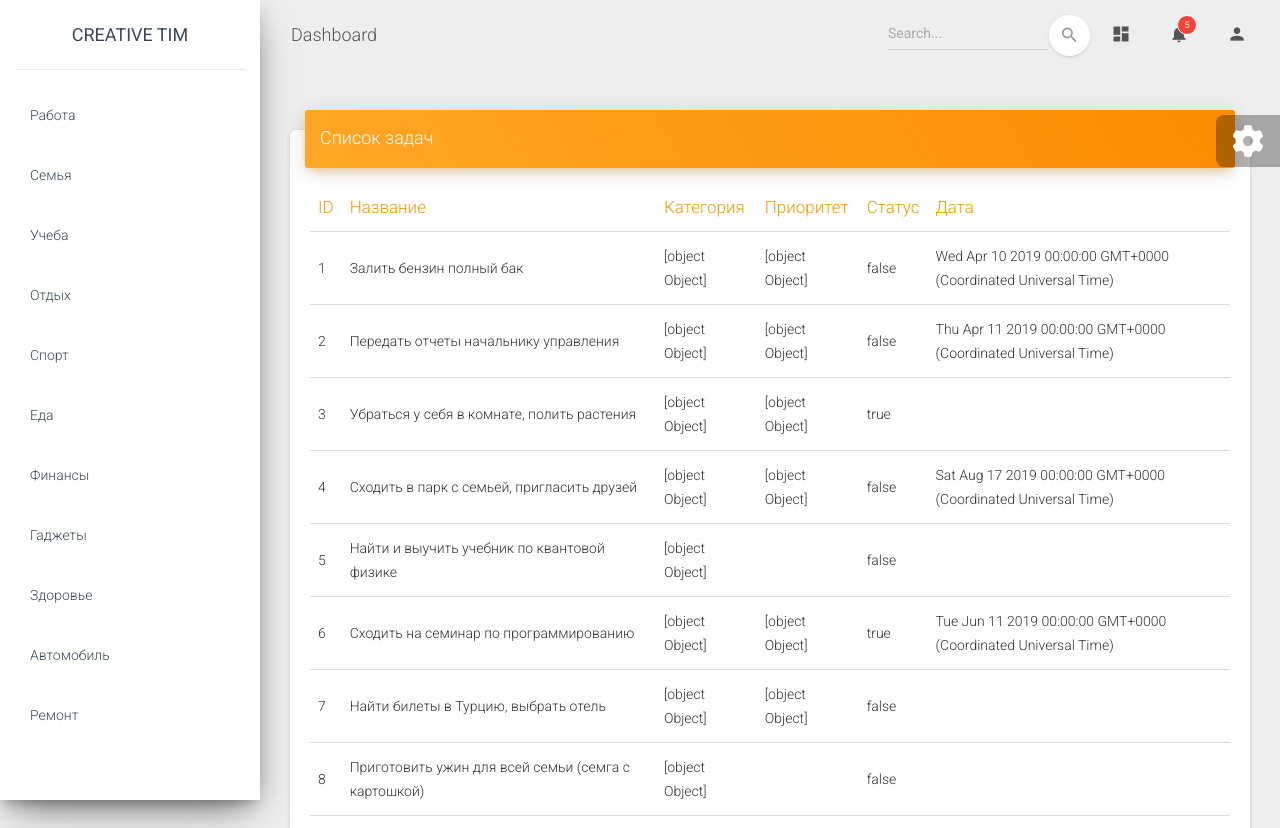
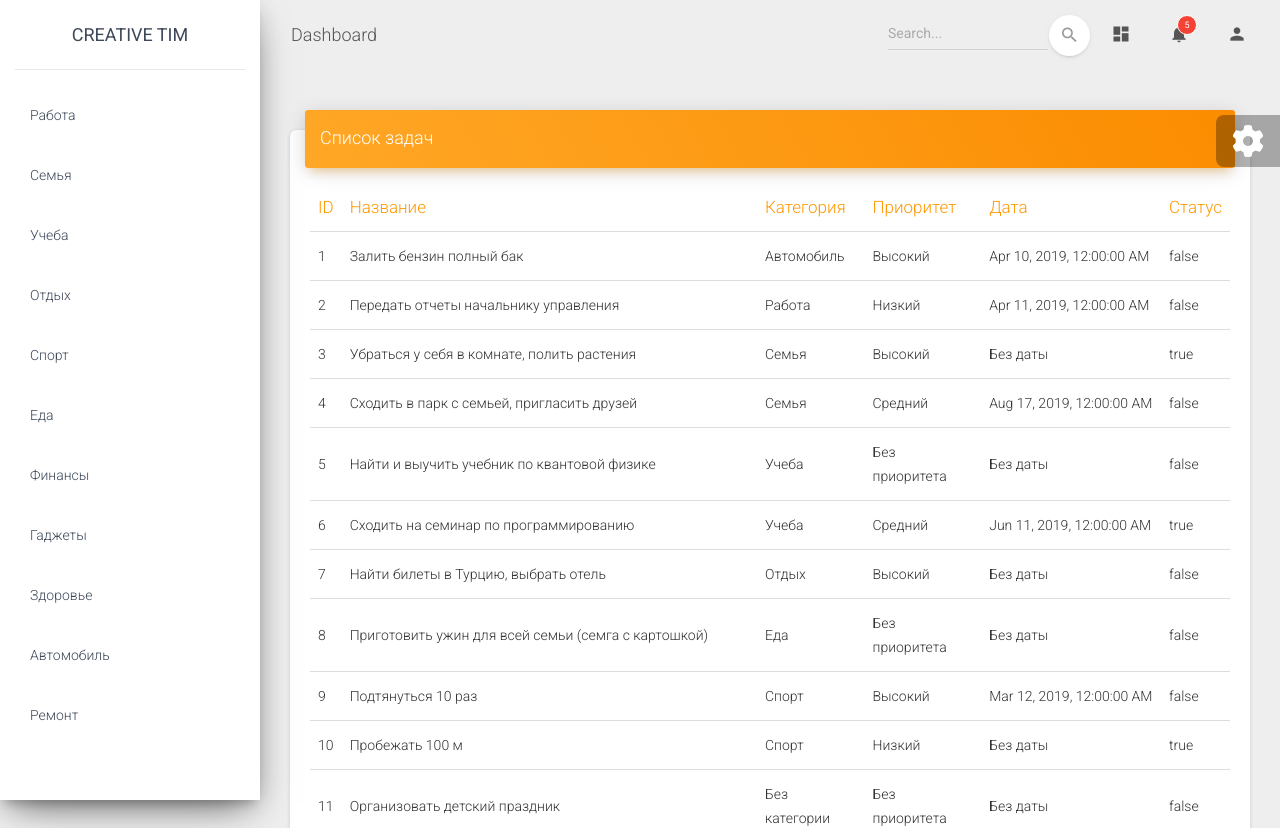
Before and after one commit to svensktutby/todo-angular, an Angular app: page / in a window 1280 px wide. Shown: the top 828 px of the page. Built offline with nearby package versions, Linux system fonts and the light colour scheme.

Commit message:
feat: add active class for category

```diff
--- a/src/app/views/categories/categories.component.css
+++ b/src/app/views/categories/categories.component.css
@@ -0,0 +1,3 @@
+.nav-item {
+  cursor: pointer;
+}
--- a/src/app/views/categories/categories.component.html
+++ b/src/app/views/categories/categories.component.html
@@ -11,7 +11,12 @@
   </div>
   <div class="sidebar-wrapper">
     <ul class="nav">
-      <li class="nav-item" *ngFor="let category of categories" (click)="showTasksByCategory(category)">
+      <li
+        class="nav-item"
+        [class.active]="category === selectedCategory"
+        *ngFor="let category of categories"
+        (click)="showTasksByCategory(category)"
+      >
         <a class="nav-link">
           <p>{{ category.title }}</p>
         </a>
--- a/src/app/views/categories/categories.component.ts
+++ b/src/app/views/categories/categories.component.ts
@@ -10,6 +10,7 @@
 })
 export class CategoriesComponent implements OnInit {
     categories: Category[];
+    selectedCategory: Category;
     constructor(private dataHandler: DataHandlerService) {}
 
     ngOnInit() {
@@ -17,6 +18,7 @@
     }
 
     showTasksByCategory(category: Category) {
+        this.selectedCategory = category;
         this.dataHandler.fillTasksByCategory(category);
     }
 }
--- a/src/app/views/tasks/tasks.component.html
+++ b/src/app/views/tasks/tasks.component.html
@@ -10,18 +10,18 @@
         <th>Название</th>
         <th>Категория</th>
         <th>Приоритет</th>
+        <th>Дата</th>
         <th>Статус</th>
-        <th>Дата</th>
       </tr>
       </thead>
       <tbody>
-      <tr *ngFor="let task of tasks">
-        <td>{{ task.id }}</td>
+      <tr *ngFor="let task of tasks; let i = index">
+        <td>{{ i + 1 }}</td>
         <td>{{ task.title }}</td>
-        <td>{{ task.category }}</td>
-        <td>{{ task.priority }}</td>
+        <td>{{ task.category ? task.category.title : 'Без категории' }}</td>
+        <td>{{ task.priority ? task.priority.title : 'Без приоритета' }}</td>
+        <td>{{ task.date ? (task.date | date : 'medium') : 'Без даты' }}</td>
         <td>{{ task.completed }}</td>
-        <td>{{ task.date }}</td>
       </tr>
       </tbody>
     </table>
```
